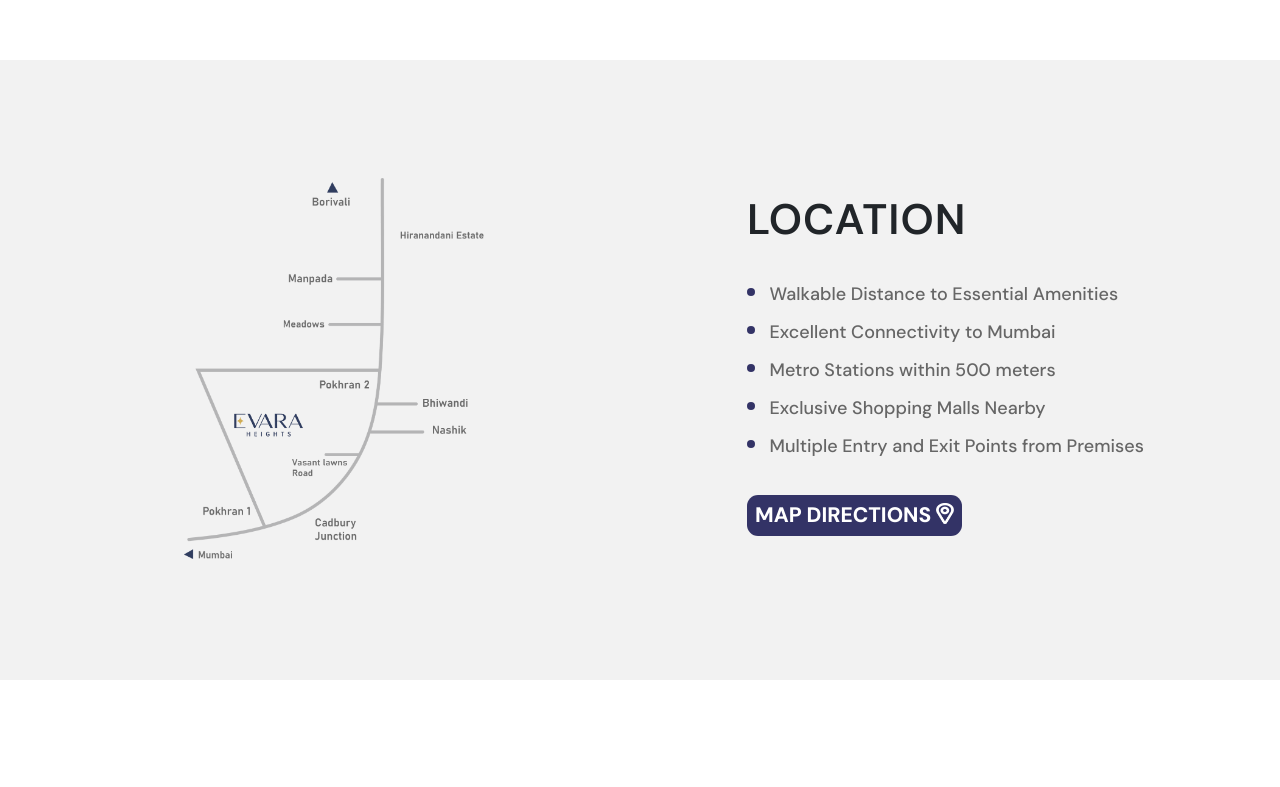
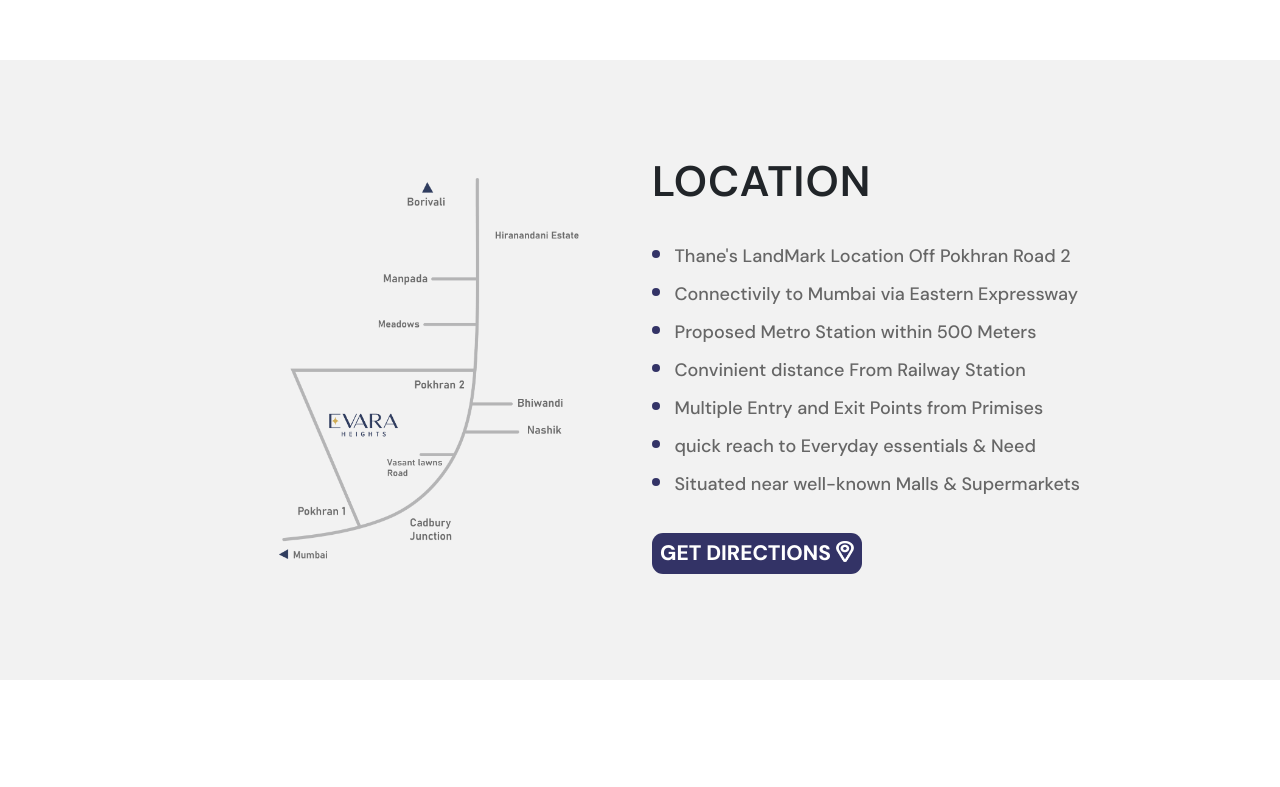
Before and after one commit to Abhishek5517/test-site, a plain HTML site: page index.html in a window 1280 px wide. Shown: the part 1306-2093 px from the top of the page. Drawn offline with nearby package versions, Linux system fonts and the light colour scheme.

Commit message:
fixed section 1 and 3

```diff
--- a/index.html
+++ b/index.html
@@ -429,21 +429,21 @@
                 <div class="features">
 
                     <div class="col-lg-3 col-xs-4 fadeInUp" style="padding-left:2%; padding-right:2%;">
-                        <span class="feature-name">Prime Location </span>
+                        <span class="feature-name">Premium Location </span>
                     </div>
                     <div id="seperator"></div>
                     <div class="col-lg-4 col-xs-4  fadeInUp" style="padding-left:2%; padding-right:2%;">
-                        <p class="feature-name"> Vastu Compliance </p>
+                        <p class="feature-name">  </p> Vaastu Compliant
                     </div>
                     <div id="seperator"></div>
-                    <div class="col-lg-3 col-xs-4 fadeInUp" style="padding-left:2%; padding-right:2%;">
-                        <p class="feature-name"> Modern Living </p>
+                    <div class="col-lg-4 col-xs-4 fadeInUp" style="padding-left:2%; padding-right:2%;">
+                        <p class="feature-name">  Eco-Friendly Design</p>
 
                     </div>
 
                 </div>
                 <br>
-                <div class="pricing">2, 3 & 4 Bed Residences<br>Starting from 1.78 Cr*</div>
+                <div class="pricing">2, 3 & 4 Bed HOME<br>Starting from ₹1.85 </div>
 
                 <span>
                     <a href="#"  data-animation="fadeInUp" data-animation-delay="500" data-bs-toggle="modal"
@@ -686,7 +686,7 @@
     <section id="location" class="align-items-center sec-padding" style="background-color: #f2f2f2;">
         <div class="container">
             <div class="row desktopView align-items-center justify-content-center" style="height:460px;">
-                <div class="col-md-5 col-lg-7 col-sm-5 col-xs-12 pr-md-2 d-flex  align-items-center"
+                <div class="col-md-7 col-lg-5 col-sm-7 col-xs-12 pr-md-2 d-flex  align-items-center"
                     style="height: 100%;justify-content: space-around;">
                     <div class="car-img-lCnt w-100">
                         <div class="carousel slide fading-in"
@@ -711,20 +711,27 @@
                         <h2 class="sec2-heading section-headings fading-in">LOCATION</h2>
 
                         <ul class="sec2-info fading-in">
-                            <li>
-                                Walkable Distance to Essential Amenities
-                            </li>
-                            <li>
-                                Excellent Connectivity to Mumbai
-                            </li>
-                            <li>
-                                Metro Stations within 500 meters
-                            </li>
-                            <li>
-                                Exclusive Shopping Malls Nearby
-                            </li>
-                            <li>
-                                Multiple Entry and Exit Points from Premises
+                             <li>
+
+                              Thane's LandMark Location Off Pokhran Road 2
+                            </li>
+                            <li>
+                                Connectivily to Mumbai via Eastern Expressway
+                            </li>
+                            <li>
+                                Proposed Metro Station within 500 Meters
+                            </li>
+                            <li>
+                                Convinient distance From Railway Station
+                            </li>
+                            <li>
+                                Multiple Entry and Exit Points from Primises
+                            </li>
+                            <li>
+                                quick reach to Everyday essentials & Need
+                            </li>
+                            <li>
+                                Situated near well-known Malls & Supermarkets
                             </li>
                         </ul>
 
@@ -732,7 +739,7 @@
                         <span>
                             <a href="#" data-animation="fadeInUp" data-animation-delay="500" data-bs-toggle="modal"
                                 data-bs-target="#registerModal" class="full-brochure fadeInUp register-hover fading-in"
-                                style="visibility: visible; animation-name: fadeInUp;">MAP DIRECTIONS
+                                style="visibility: visible; animation-name: fadeInUp;">GET DIRECTIONS
                                 <img src="./assets/Web Icon/14.3 Location icon.png" width="18" height="21"
                                     style="vertical-align: middle; transform: translate(0px, -3px);" alt="Asteria"
                                     class="changeicon"></a>
@@ -768,19 +775,26 @@
                         color: #666666;
                         font-weight: 500;">
                             <li>
-                                Walkable Distance to Essential Amenities
-                            </li>
-                            <li>
-                                Excellent Connectivity to Mumbai
-                            </li>
-                            <li>
-                                Metro Stations within 500 meters
-                            </li>
-                            <li>
-                                Exclusive Shopping Malls Nearby
-                            </li>
-                            <li>
-                                Multiple Entry and Exit Points from Premises
+
+                              Thane's LandMark Location Off Pokhran Road 2
+                            </li>
+                            <li>
+                                Connectivily to Mumbai via Eastern Expressway
+                            </li>
+                            <li>
+                                Proposed Metro Station within 500 Meters
+                            </li>
+                            <li>
+                                Convinient distance From Railway Station
+                            </li>
+                            <li>
+                                Multiple Entry and Exit Points from Primises
+                            </li>
+                            <li>
+                                quick reach to Everyday essentials & Need
+                            </li>
+                            <li>
+                                Situated near well-known Malls & Supermarkets
                             </li>
                         </ul>
 
@@ -789,7 +803,7 @@
                             <a href="#" data-animation="fadeInUp" data-animation-delay="500" data-bs-toggle="modal"
                                 data-bs-target="#registerModal" class="full-brochure fadeInUp register-hover"
                                 style="visibility: visible; animation-name: fadeInUp;">
-                                MAP DIRECTIONS
+                                GET DIRECTIONS
                                 <img src="./assets/Web Icon/14.3 Location icon.png" width="18" height="21"
                                     style="vertical-align: middle; transform: translate(0px, -3px);" alt="Asteria"
                                     class="changeicon"></a>
@@ -832,27 +846,34 @@
 
                         <ul class="sec2-info fading-in"
                             style="padding:0px 0px 0px 40px !important;font-size:16px;text-align: left;">
-                            <li>
-                                Walkable Distance to Essential Amenities
-                            </li>
-                            <li>
-                                Excellent Connectivity to Mumbai
-                            </li>
-                            <li>
-                                Metro Stations within 500 meters
-                            </li>
-                            <li>
-                                Exclusive Shopping Malls Nearby
-                            </li>
-                            <li>
-                                Multiple Entry and Exit Points from Premises
+                             <li>
+
+                              Thane's LandMark Location Off Pokhran Road 2
+                            </li>
+                            <li>
+                                Connectivily to Mumbai via Eastern Expressway
+                            </li>
+                            <li>
+                                Proposed Metro Station within 500 Meters
+                            </li>
+                            <li>
+                                Convinient distance From Railway Station
+                            </li>
+                            <li>
+                                Multiple Entry and Exit Points from Primises
+                            </li>
+                            <li>
+                                quick reach to Everyday essentials & Need
+                            </li>
+                            <li>
+                                Situated near well-known Malls & Supermarkets
                             </li>
                         </ul>
 
                         <span style="text-align: center;">
                             <a href="#" data-animation="fadeInUp" data-animation-delay="500" data-bs-toggle="modal"
                                 data-bs-target="#registerModal" class="full-brochure fadeInUp register-hover"
-                                style="visibility: visible; animation-name: fadeInUp;">MAP DIRECTIONS
+                                style="visibility: visible; animation-name: fadeInUp;">GET DIRECTIONS
                                 <img src="./assets/Web Icon/14.3 Location icon.png" width="18" height="21"
                                     style="    width: 14px;
                                     vertical-align: middle;
```
